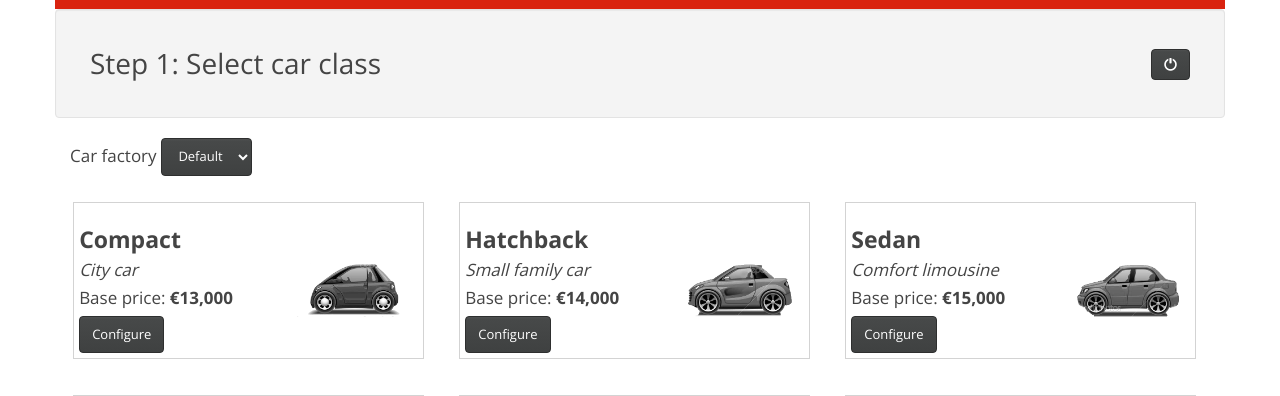
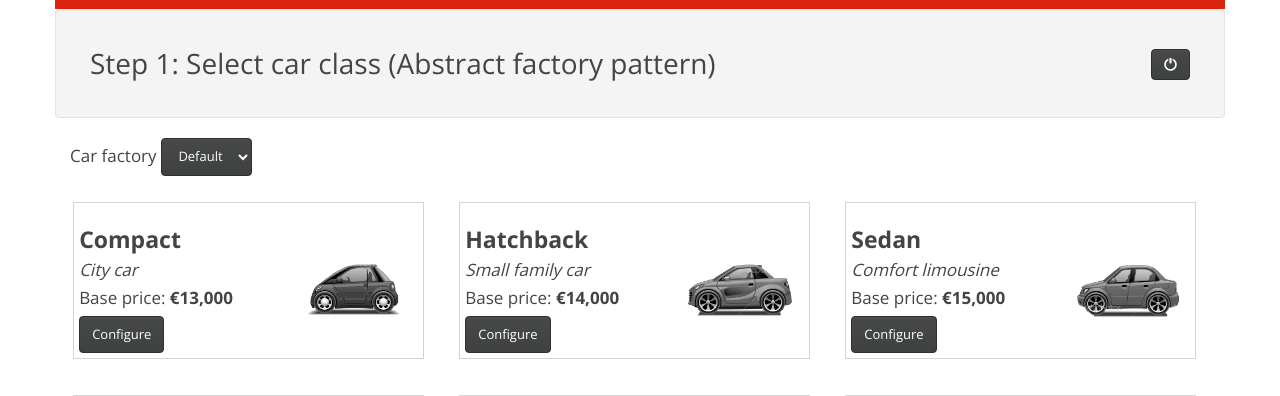
Before and after one commit to deckey/car_configurator, a Flask app: page /step1 in a window 1280 px wide. Shown: the top 396 px of the page. Run offline with Flask 2, Linux system fonts and the light colour scheme; some libraries are stand-ins or nearby versions; some web fonts are replaced.

Commit message:
pattern names on pages

```diff
--- a/car_configurator/routes.py
+++ b/car_configurator/routes.py
@@ -31,7 +31,7 @@ def step1():
     ''' Car class selection '''
     return render_template(
         'step1.html',
-        title='Step 1: Select car class',
+        title='Step 1: Select car class (Abstract factory pattern)',
         car=car,
         cars=cars)
 
@@ -47,7 +47,7 @@ def step2():
     db.save_car(car)
     return render_template(
         'step2.html',
-        title='Step 2: Select trim level',
+        title='Step 2: Select trim level (Factory pattern)',
         car=car,
         trims=trim_factory.create_parts(),
         icon="trim")
@@ -67,7 +67,7 @@ def step3():
 
     return render_template(
         'step3.html',
-        title='Step 3: Select engine & transmission',
+        title='Step 3: Select engine & transmission (Decorator pattern)',
         car=car,
         engines=engine_factory.create_parts(),
         icon="engine")
@@ -89,7 +89,7 @@ def step4():
     db.save_car(car)
     return render_template(
         'step4.html',
-        title='Step 4: Select features',
+        title='Step 4: Select features (Composite pattern)',
         car=car,
         wheels=wheel_factory.create_parts(),
         icon="features")
@@ -97,7 +97,7 @@ def step4():
 
 @app.route('/step5', methods=['GET', 'POST'])
 def step5():
-    '''Select extra components'''
+    '''Select extra components '''
     car = db.load_car()
     if request.method == 'POST':
         car_wheel_name = request.form['car_wheel_name']
@@ -115,7 +115,7 @@ def step5():
     return render_template(
         'step5.html',
         car=car,
-        title='Step 5: Extra components',
+        title='Step 5: Extra components (Composite pattern)',
         extras_equipment=Car.get_extras(car),
         extras=extras,
         extras_prices=Car.get_extras_prices(car),
--- a/car_configurator/templates/index.html
+++ b/car_configurator/templates/index.html
@@ -6,7 +6,7 @@
 <body>
     <div class="container">
         <div class="row container bg-primary ">
-            <h3 class="bg-primary" >Car configurator :: Faculty project / Python with Flask framework </h3>
+            <h3 class="bg-primary" >Car configurator :: Faculty project / Python with Flask framework / Common design patterns </h3>
         </div>
         <div class="row well">
             <br/>
```
